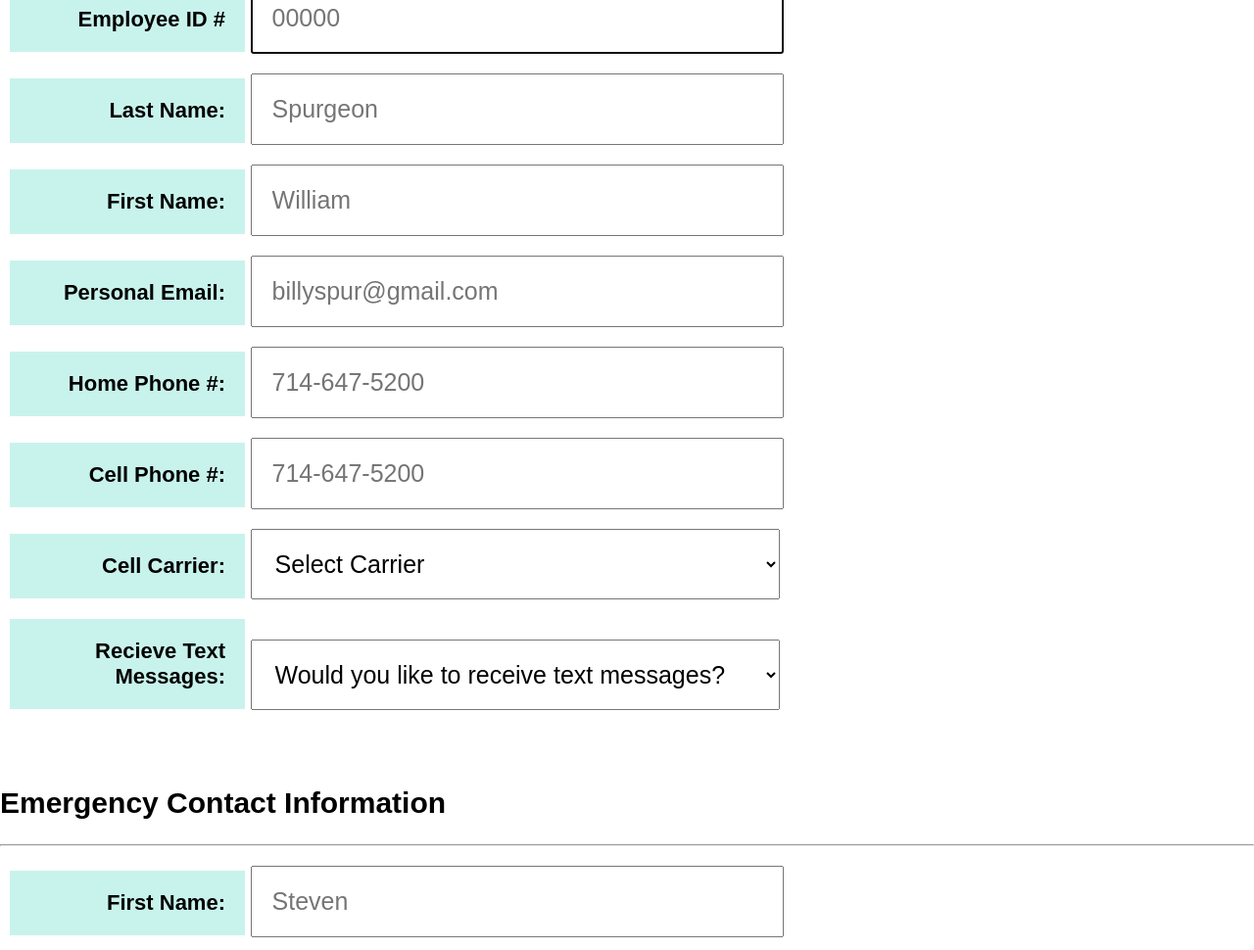
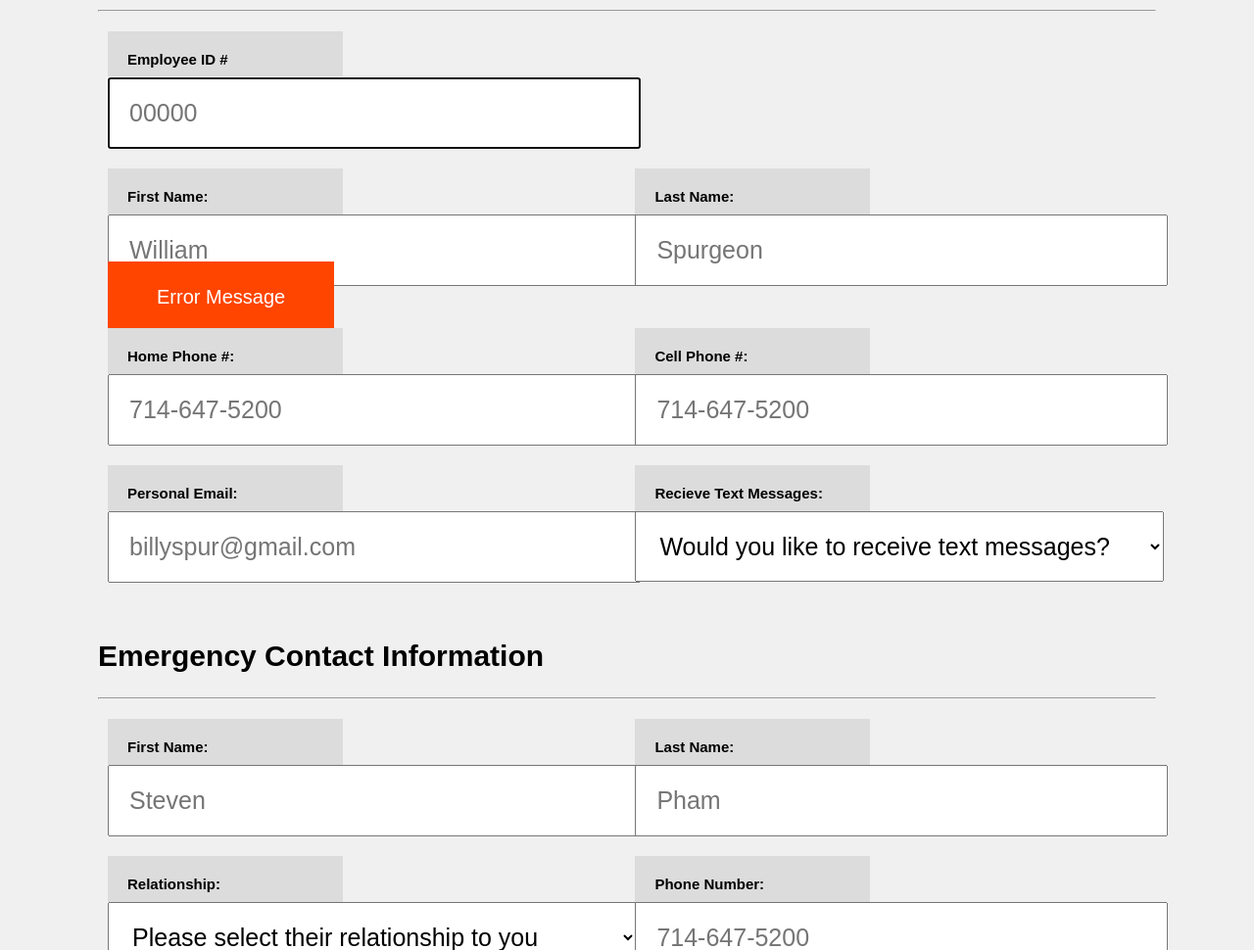
Before and after one commit to devFarms/cosa-hr-employee-contact-info, a website: page app/public/form.html in a window 1280 px wide. Shown: the part 124-1094 px from the top of the page at 98% size. Drawn offline with nearby package versions, Linux system fonts and the light colour scheme.

Commit message:
Updated form design. Removed carrier information.

```diff
--- a/app/public/form.html
+++ b/app/public/form.html
@@ -1,22 +1,36 @@
 <!DOCTYPE html>
 <html>
+
 <head>
     <meta charset="UTF-8">
     <title>Form Test</title>
     <style>
         body {
+            background-color: rgb(240, 240, 240);
             font-family: sans-serif;
             font-size: 125%;
             margin: 0;
             padding: 0;
         }
+
         #wrapper {
             margin: 0 auto;
-                padding: 0;
+            padding: 50px 100px;
         }
+
+        .formRow {
+            /* background-color: red; */
+            clear: both;
+            width: 100%;
+        }
+
         .formItem {
+            /* background-color: green; */
+            float: left;
             padding: 10px;
+            width: 48%;
         }
+
         .selectMenu {
             font-size: 125%;
             padding: 20px;
@@ -28,19 +42,22 @@
             padding: 20px;
             width: 500px;
         }
+
         input[type=email] {
             font-size: 125%;
             padding: 20px;
             width: 500px;
         }
+
         .labelStyle {
-                background-color: rgb(200, 243, 236);
+            background-color: rgb(220, 220, 220);
             display: inline-block;
-                font-size: 110%;
+            font-size: 75%;
             font-family: sans-serif;
             font-weight: 700;
-                padding: 20px;
-                text-align: right;
+            margin: 0;
+            padding: 20px 20px 10px 20px;
+            /* text-align: right; */
             width: 200px;
         }
 
@@ -53,83 +70,94 @@
             text-decoration: none;
             display: inline-block;
             font-size: 100%;
-                font-weight: 900;
+            font-weight: 600;
         }
-
-
+        .error-msg {
+            background-color: orangered;
+            color: white;
+            margin: 0;
+            padding: 25px 50px;
+        }
     </style>
-        <script src="https://code.jquery.com/jquery-3.5.0.js" integrity="sha256-r/AaFHrszJtwpe+tHyNi/XCfMxYpbsRg2Uqn0x3s2zc=" crossorigin="anonymous"></script>
+    <script src="https://code.jquery.com/jquery-3.5.0.js"
+        integrity="sha256-r/AaFHrszJtwpe+tHyNi/XCfMxYpbsRg2Uqn0x3s2zc=" crossorigin="anonymous"></script>
 
 </head>
+
 <body>
     <div id="wrapper">
         <form name="formName" id="formID">
             <h2>Personal Information</h2>
             <hr />
+            <div class="formRow">
                 <div class="formItem" data-errormsg="">
-                        <label for="inputEmpNum" class="labelStyle">Employee ID #</label>
-                        <input type="text" name="inputEmpNum" id="inputEmpNum" autofocus placeholder="00000" tabindex="1"/>
+                    <label for="inputEmpNum" class="labelStyle">Employee ID #</label><br />
+                    <input type="text" name="inputEmpNum" id="inputEmpNum" autofocus placeholder="00000" tabindex="1" />
+                </div>
+            </div>
+
+            <div class="formRow">
+                <div class="formItem" data-errormsg="">
+                    <label for="inputFirstName" class="labelStyle">First Name: </label><br />
+                    <input type="text" name="inputFirstName" id="inputFirstName" placeholder="William" />
+                    <span class="error-msg">Error Message</span>
                 </div>
 
                 <div class="formItem" data-errormsg="">
-                        <label for="inputLastName" class="labelStyle">Last Name: </label>
+                    <label for="inputLastName" class="labelStyle">Last Name: </label><br />
                     <input type="text" name="inputLastName" id="inputLastName" placeholder="Spurgeon" />
                 </div>
+            </div>
+
+            <div class="formRow">
 
                 <div class="formItem" data-errormsg="">
-                        <label for="inputFirstName" class="labelStyle">First Name: </label>
-                        <input type="text" name="inputFirstName" id="inputFirstName" placeholder="William" />
-                    </div>
-
-                    <div class="formItem" data-errormsg="">
-                        <label for="inputPersonalEmail" class="labelStyle">Personal Email: </label>
-                        <input type="email" name="inputPersonalEmail" id="inputPersonalEmail" placeholder="billyspur@gmail.com" />
-                    </div>
-
-                    <div class="formItem" data-errormsg="">
-                        <label for="inputHomePhone" class="labelStyle">Home Phone #: </label>
+                    <label for="inputHomePhone" class="labelStyle">Home Phone #: </label><br />
                     <input type="text" name="inputHomePhone" id="inputHomePhone" placeholder="714-647-5200" />
                 </div>
 
                 <div class="formItem" data-errormsg="">
-                        <label for="inputCellPhone" class="labelStyle">Cell Phone #: </label>
+                    <label for="inputCellPhone" class="labelStyle">Cell Phone #: </label><br />
                     <input type="text" name="inputCellPhone" id="inputCellPhone" placeholder="714-647-5200" />
                 </div>
+            </div>
+
+
+
 
             <div class="formItem" data-errormsg="">
-                        <label for="inputCellCarrier" class="labelStyle">Cell Carrier: </label>
-                        <select name="inputCellCarrier" id="inputCellCarrier" class="selectMenu">
-                            <option value="no-selction">Select Carrier</option>
-                            <option value="att">AT&amp;T</option>
-                            <option value="sprint">Sprint</option>
-                            <option value="t-mobile">T-Mobile</option>
-                            <option value="us-cellular">US Cellular</option>
-                        </select>
+                <label for="inputPersonalEmail" class="labelStyle">Personal Email: </label><br />
+                <input type="email" name="inputPersonalEmail" id="inputPersonalEmail"
+                    placeholder="billyspur@gmail.com" />
             </div>
 
+
+
             <div class="formItem" data-errormsg="">
-                        <label for="inputRecText" class="labelStyle">Recieve Text Messages: </label>
+                <label for="inputRecText" class="labelStyle">Recieve Text Messages: </label><br />
                 <select name="inputRecText" id="inputRecText" class="selectMenu">
                     <option value="no-selction">Would you like to receive text messages?</option>
                     <option value="true">Yes, please text me.</option>
                     <option value="false">No, do not text me.</option>
                 </select>
             </div>
+            <div class="formRow">
                 <p>&nbsp;</p>
                 <h2>Emergency Contact Information</h2>
                 <hr />
+            </div>
             <div class="formItem" data-errormsg="">
-                        <label for="inputECFirstName" class="labelStyle">First Name: </label>
+                <label for="inputECFirstName" class="labelStyle">First Name: </label><br />
                 <input type="text" name="inputECFirstName" id="inputECFirstName" autofocus placeholder="Steven" />
             </div>
 
             <div class="formItem" data-errormsg="">
-                        <label for="inputECLastName" class="labelStyle">Last Name: </label>
+                <label for="inputECLastName" class="labelStyle">Last Name: </label><br />
                 <input type="text" name="inputECLastName" id="inputECLastName" autofocus placeholder="Pham" />
             </div>
 
             <div class="formItem" data-errormsg="">
-                        <label for="inputECRelationship" class="labelStyle">Relationship: </label>
+                <label for="inputECRelationship" class="labelStyle">Relationship: </label><br />
                 <select name="inputECRelationship" id="inputECRelationship" class="selectMenu">
                     <option value="no-selction">Please select their relationship to you</option>
                     <option value="spouse">Spouse</option>
@@ -138,19 +166,22 @@
             </div>
 
             <div class="formItem" data-errormsg="">
-                        <label for="inputECPhoneNum" class="labelStyle">Phone Number: </label>
+                <label for="inputECPhoneNum" class="labelStyle">Phone Number: </label><br />
                 <input type="text" name="inputECPhoneNum" id="inputECPhoneNum" autofocus placeholder="714-647-5200" />
             </div>
 
             <div class="formItem" data-errormsg="">
-                        <label for="inputECEmail" class="labelStyle">Email address: </label>
+                <label for="inputECEmail" class="labelStyle">Email address: </label><br />
                 <input type="text" name="inputECEmail" id="inputECEmail" autofocus placeholder="contact@domain.com" />
+                <p>&nbsp;</p>
             </div>
-                    <p>&nbsp;</p>
+            <div class="formRow">
                 <input type="button" value="Start Over" class="button" onclick="myFunction()" />
                 <input type="button" value="Hit Me!" class="button" onClick="collectInfo()" /><br /><br />
                 <a class="button" href="employees.csv">Download CSV</a>
-                    <!-- <button type="submit" class="button">Hit Me!</button> -->
+            </div>
+            <p>&nbsp;</p>
+
         </form>
 
         <p>&nbsp;</p>
@@ -159,15 +190,14 @@
     </div>
 </body>
 <script>
-       function collectInfo()
-       {
+    function collectInfo() {
         let empID = document.formName.inputEmpNum.value;
         let lastName = document.formName.inputLastName.value;
         let firstName = document.formName.inputFirstName.value;
         let personalEmail = document.formName.inputPersonalEmail.value;
         let homePhone = document.formName.inputHomePhone.value;
         let cellPhone = document.formName.inputCellPhone.value;
-           let cellCarrier = document.formName.inputCellCarrier.value;
+        // let cellCarrier = document.formName.inputCellCarrier.value;
         let recText = document.formName.inputRecText.value;
         let ecFirstName = document.formName.inputECFirstName.value;
         let ecLastName = document.formName.inputECLastName.value;
@@ -184,20 +214,20 @@
             employeePersonalEmail: personalEmail,
             employeeHomePhone: homePhone,
             employeeCellPhone: cellPhone,
-            employeeCellCarrier: cellCarrier,
+            // employeeCellCarrier: cellCarrier,
             employeeRecText: recText,
             eConFirstName: ecFirstName,
             eConLastName: ecLastName,
             eConRelationship: ecRelationship,
-            eConPhone : ecPhone,
-            eConEmail : ecEmail
+            eConPhone: ecPhone,
+            eConEmail: ecEmail
         };
 
         console.log(empInfo);
 
         let currentURL = window.location.origin;
 
-           $.post(currentURL + '/api/haney', empInfo, function(data){
+        $.post(currentURL + '/api/haney', empInfo, function (data) {
             console.log('This was sent to Haney: ' + JSON.stringify(empInfo))
         });
 
@@ -207,7 +237,7 @@
         $('#inputPersonalEmail').val("");
         $('#inputHomePhone').val("");
         $('#inputCellPhone').val("");
-           $('#inputCellCarrier').val("Select Carrier");
+        // $('#inputCellCarrier').val("Select Carrier");
         $('#inputRecText').val("Would you like to receive text messages?");
         $('#inputECFirstName').val("");
         $('#inputECLastName').val("");
@@ -220,6 +250,8 @@
     }
 
     function myFunction() {
-  document.getElementById("formID").reset(); }
+        document.getElementById("formID").reset();
+    }
 </script>
+
 </html>
--- a/app/routing/api-routes.js
+++ b/app/routing/api-routes.js
@@ -21,7 +21,7 @@ module.exports = function (app) {
         let mostRecentEmp = empInfo[empInfo.length - 1];
 
         let CSVmostRecentEmp = '';
-        CSVmostRecentEmp += mostRecentEmp.employeeID + ', ' + mostRecentEmp.employeeLastName + ', ' + mostRecentEmp.employeeFirstName + ', ' + mostRecentEmp.employeePersonalEmail + ', ' + mostRecentEmp.employeeHomePhone + ', ' + mostRecentEmp.employeeCellPhone + ', ' + mostRecentEmp.employeeCellCarrier + ', ' + mostRecentEmp.employeeRecText + ', ' + mostRecentEmp.eConFirstName + ', ' + mostRecentEmp.eConLastName + ', ' + mostRecentEmp.eConRelationship + ', ' + mostRecentEmp.eConPhone + ', ' + mostRecentEmp.eConEmail + '\n';
+        CSVmostRecentEmp += mostRecentEmp.employeeID + ', ' + mostRecentEmp.employeeLastName + ', ' + mostRecentEmp.employeeFirstName + ', ' + mostRecentEmp.employeePersonalEmail + ', ' + mostRecentEmp.employeeHomePhone + ', ' + mostRecentEmp.employeeCellPhone + ', ' + mostRecentEmp.employeeRecText + ', ' + mostRecentEmp.eConFirstName + ', ' + mostRecentEmp.eConLastName + ', ' + mostRecentEmp.eConRelationship + ', ' + mostRecentEmp.eConPhone + ', ' + mostRecentEmp.eConEmail + '\n';
 
         console.log(CSVmostRecentEmp);
         fs.appendFile('employees.csv', CSVmostRecentEmp, e => e ? console.log(e) : console.log('CSV Successfully updated!\n'));
```
Also changed, not shown: app/public/employees.csv (+1 -19 lines), employees.csv (+1 -20 lines). Lines whose indentation alone changed are shown as unchanged.
